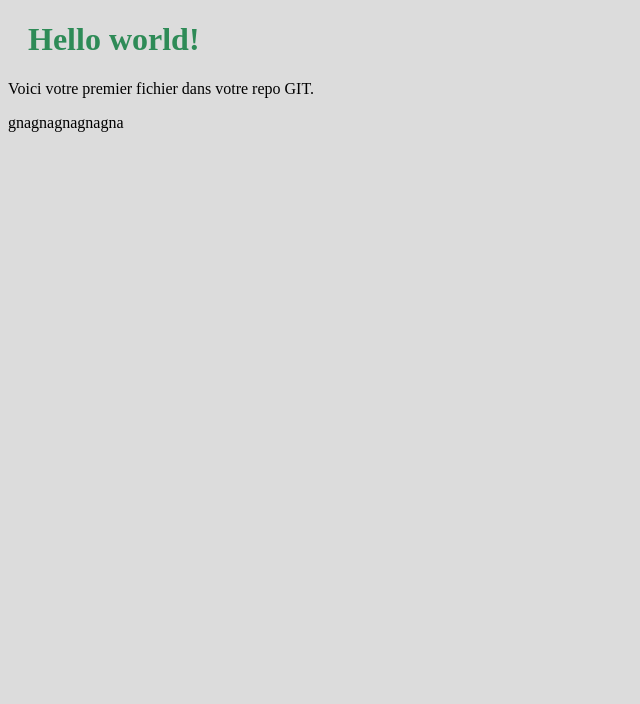
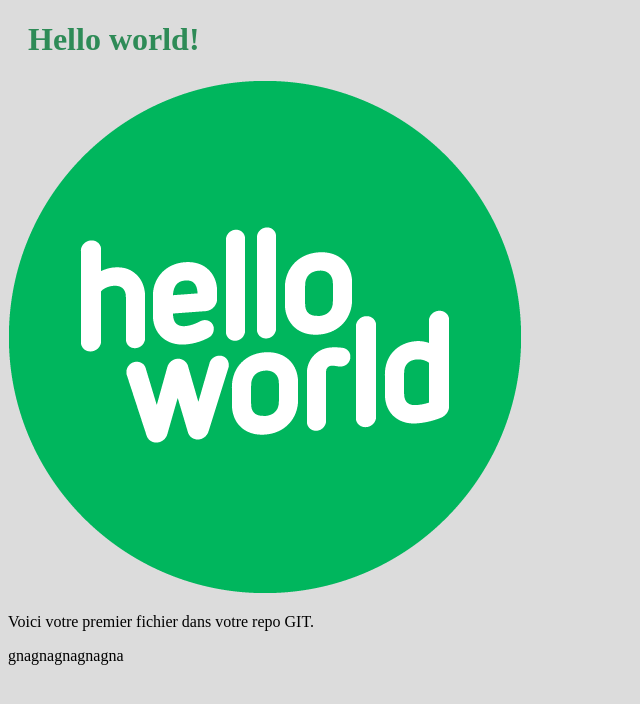
Before and after one commit to Dteeech/hello-world, a plain HTML site: page index.html in a window 1280 px wide. Shown: the whole page, without its empty margins (0-640 px from the left). Drawn offline with Linux system fonts and the light colour scheme.

Commit message:
feat index.html with a new image

```diff
--- a/index.html
+++ b/index.html
@@ -9,6 +9,7 @@
 <body>
 
     <h1>Hello world!</h1>
+    <img src="img_HW.png" />
     <p>Voici votre premier fichier dans votre repo GIT.</p>
     <p>gnagnagnagnagna</p>
 
```
